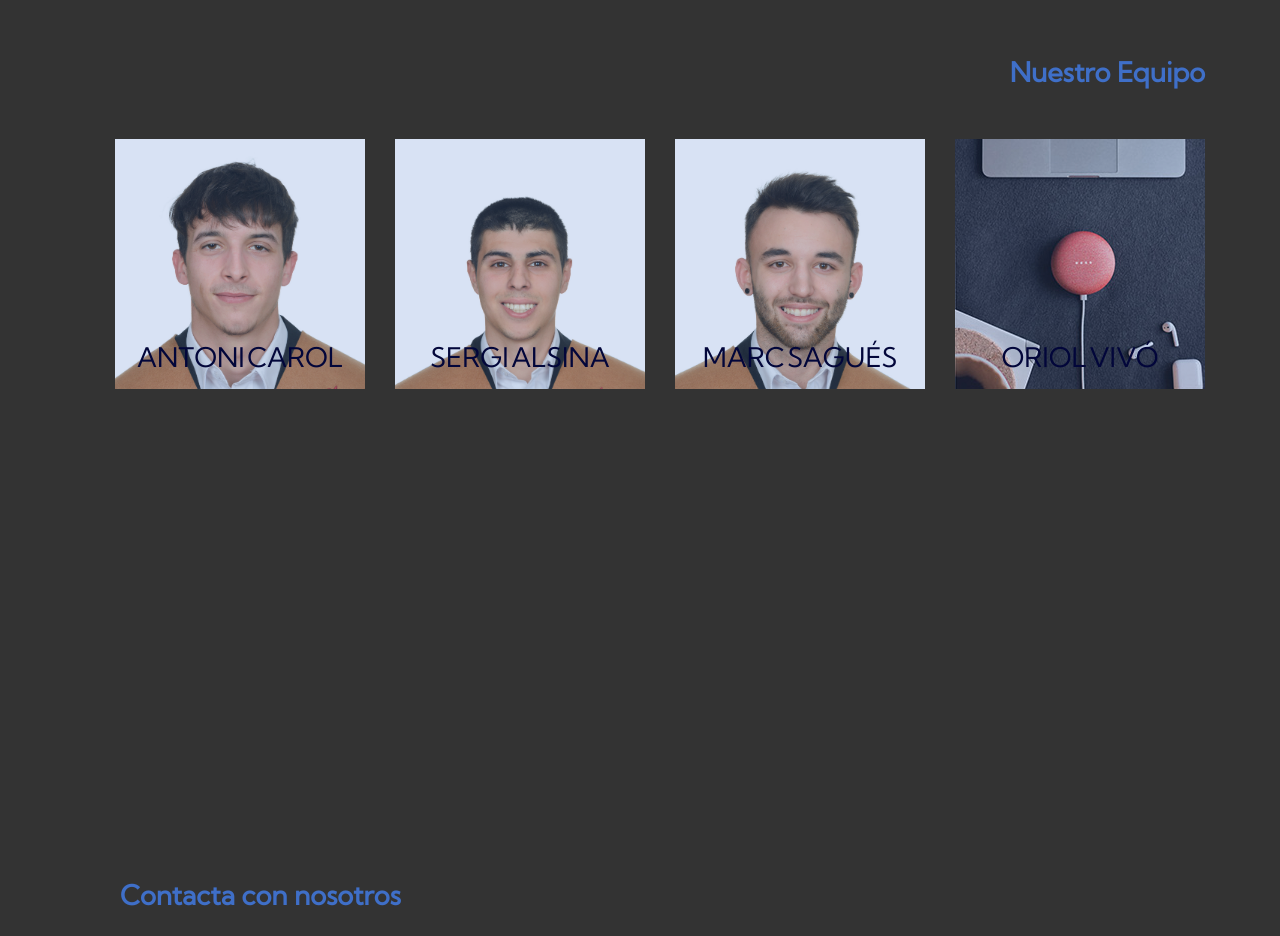
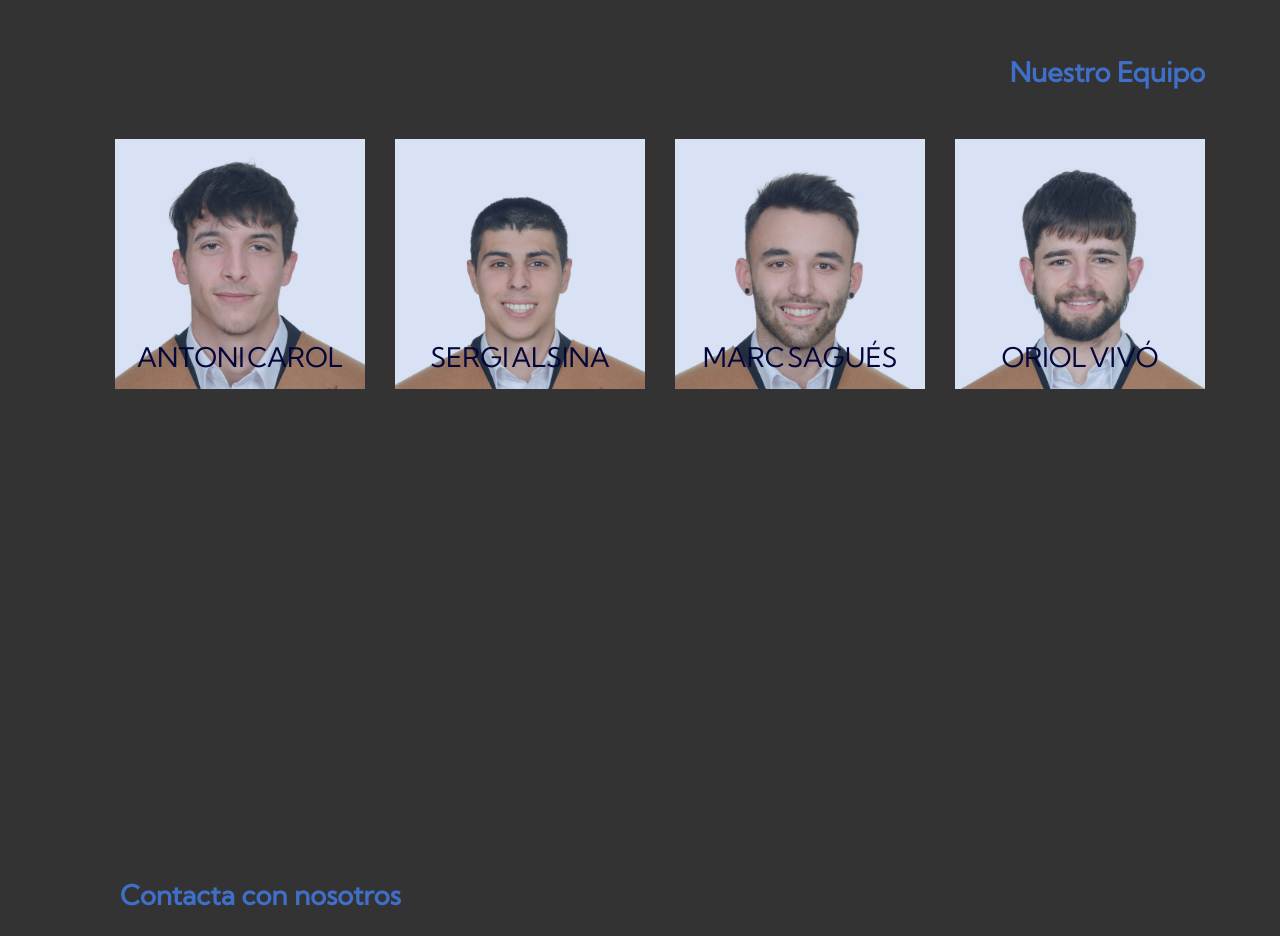
Before and after one commit to oriol119/Inis-Website, a website: page exemple parallax/2124_vertex/index.html in a window 1280 px wide. Shown: the part 2060-2996 px from the top of the page. Drawn offline with nearby package versions, Linux system fonts and the light colour scheme.

Commit message:
New photo ORIOL VIVO

```diff
--- a/exemple parallax/2124_vertex/index.html
+++ b/exemple parallax/2124_vertex/index.html
@@ -175,11 +175,11 @@ https://www.tooplate.com/view/2124-vertex
                         </figcaption>
                     </figure>
                     <figure class="effect-goliath tm-gallery-item">
-                        <img src="img/gallery/tn/img-04.jpg" alt="Image"/>
+                        <img src="img\photos_team\VIVO_ORIOL.jpeg" alt="Image"/>
                         <figcaption>
                             <h2>Oriol   Vivó</h2>
                             <p>Mas información</p>
-                            <a href="img/gallery/img-04.jpg">View more</a>
+                            <a href="img\photos_team\VIVO_ORIOL.jpeg">View more</a>
                         </figcaption>
                     </figure>
                 </div>
```
Also changed, not shown: exemple parallax/2124_vertex/img/photos_team/VIVO_ORIOL.jpeg (added).
